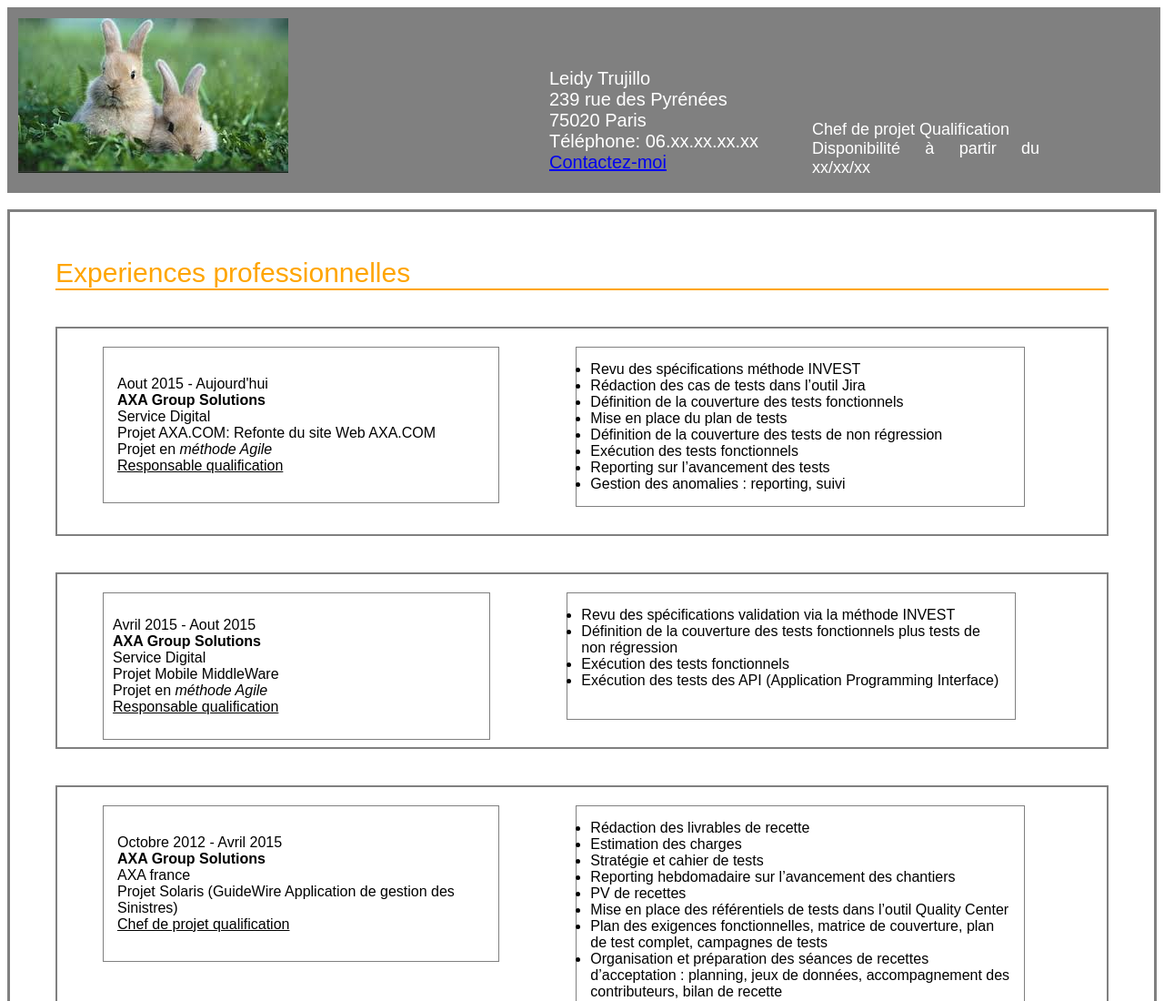
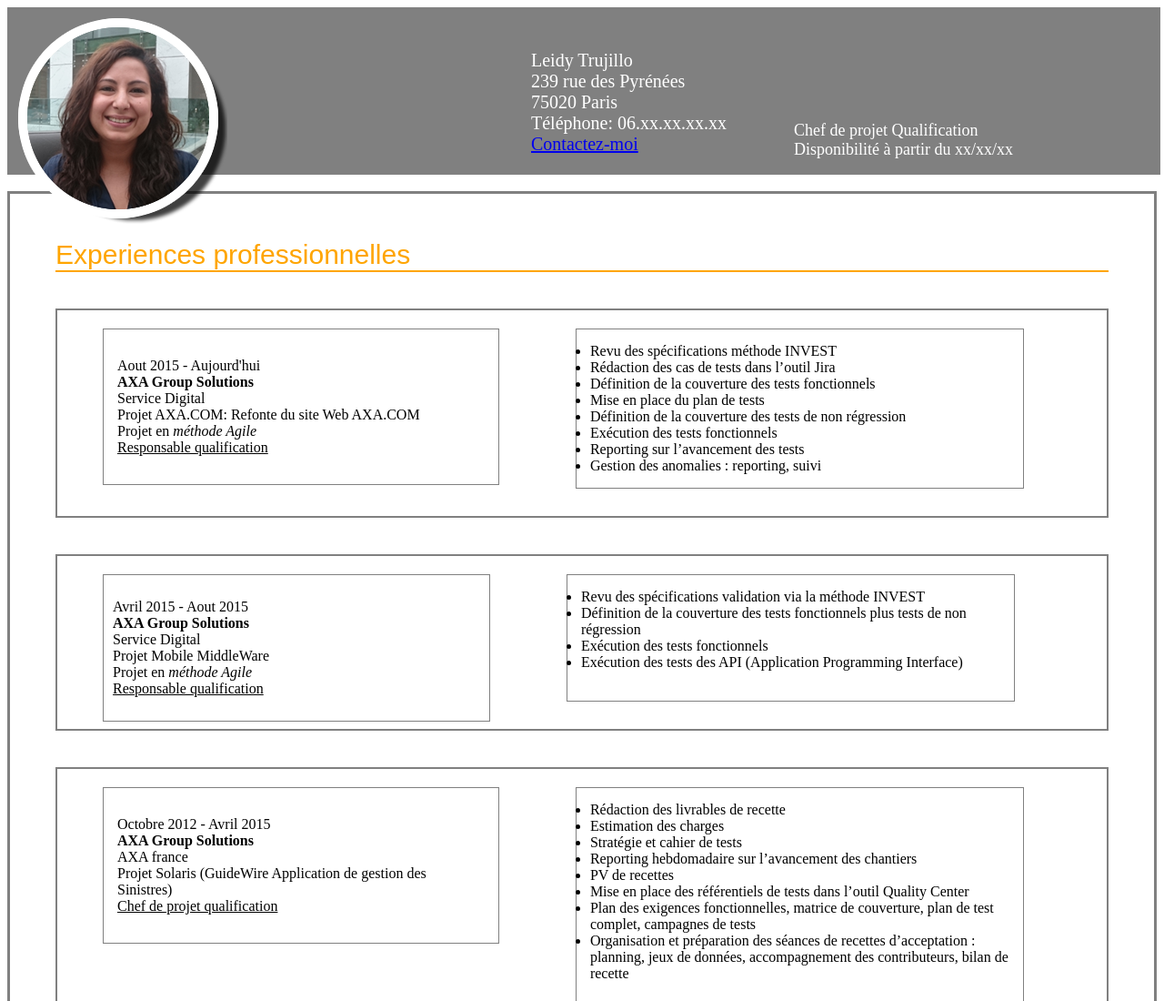
Before and after one commit to Haccha/my-resume, a plain HTML site: page index.html in a window 1280 px wide. Shown: the top 1100 px of the page at 91% size. Drawn offline with Linux system fonts and the light colour scheme.

Commit message:
Mise en page

```diff
--- a/assets/css/style.css
+++ b/assets/css/style.css
@@ -2,18 +2,18 @@
 ul { margin: 0; padding: 0; } /* annule les marges par defaut */
 
 .block-info1{
-	font-family:sans-serif;
+	font-family:serif;
 	width: 350px;
 	height:180px;
 	//border: 1px solid black;
 	//padding: 15; /* Marge intérieure */
-	margin: 10px;
+	margin-top: 10;
 	display: inline-block;
 	vertical-align: top;
 	text-align: justify;
 }
 .block-info2{
-	font-family:sans-serif;
+	font-family:serif;
 	width: 250px;
 	//height:30px;
 	//border: 1px solid orange;
@@ -27,7 +27,7 @@ ul { margin: 0; padding: 0; } /* annule les marges par defaut */
 	color: white;
 }
 .block-info3{
-	font-family:sans-serif;
+	font-family:serif;
 	width: 250px;
 	//height: 30px;
 	//border: 1px solid green;
@@ -59,6 +59,7 @@ em {
 }
 .titre-rubrique {
 	font-size: 30px;
+	font-family:fantasy;
 	color: orange;
 	//text-decoration:underline;
 	border-bottom:2px solid orange;
@@ -221,7 +222,7 @@ header {
 					}
 					.cadre {
 					font-size: medium;
-					font-family:sans-serif;
+					font-family:inherit;
 					border: 3px solid grey;
 					margin: auto;
 					}
--- a/index.html
+++ b/index.html
@@ -10,7 +10,7 @@
 
 <header>
 
-			<div class="block-info1"><img src="assets/img/lapinou.png"></div>
+			<div class="block-info1"><img src="assets/img/leidy.png"></div>
 
 				<div class="block-info2">
 							<p>Leidy Trujillo<br>
```
Also changed, not shown: assets/img/leidy.png (added).
